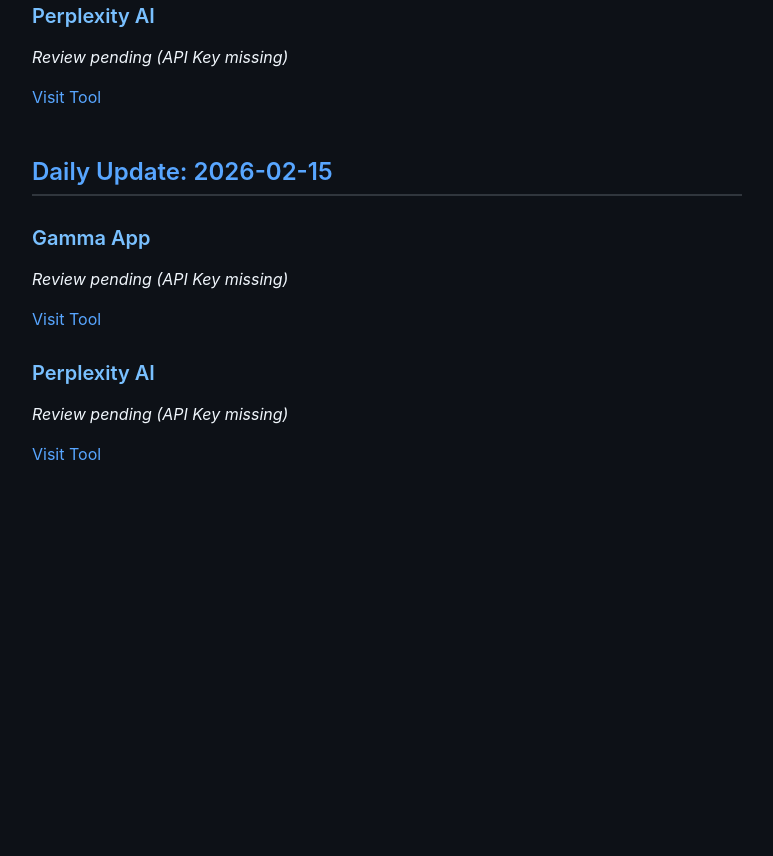
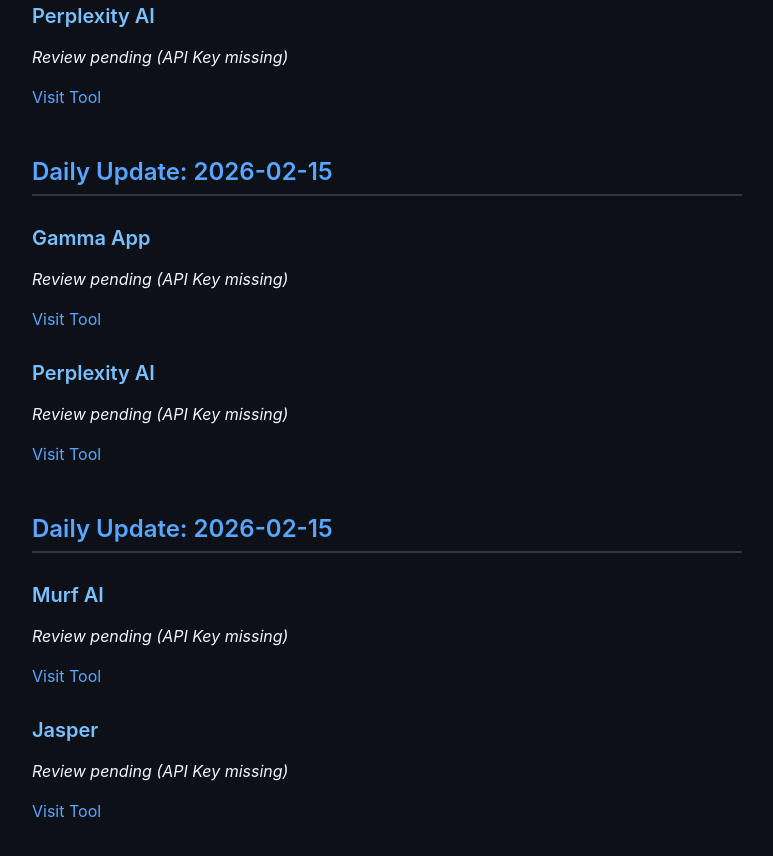
Before and after one commit to virtualsapphirestore/Ai-tools-watchdog, a Jekyll site: the page built from index.md, in a window 1280 px wide and 900 px high, scrolled down 2469 px. Shown: the top 856 px of the window, without its empty margins (253-1026 px from the left). Built offline with Jekyll 4.4.1, drawn with Linux system fonts in a browser that asks for light colours; nearby versions of some CDN libraries; before the commit the page ends 3012 px from its top, so only the background shows below that.

Commit message:
Automated content update

```diff
--- a/index.md
+++ b/index.md
@@ -94,3 +94,16 @@ Welcome to your daily AI tools observatory! Here you will find fresh, automated
 *Review pending (API Key missing)*
 
 [Visit Tool](https://www.perplexity.ai)
+
+## Daily Update: 2026-02-15
+
+### Murf AI
+
+*Review pending (API Key missing)*
+
+[Visit Tool](https://murf.ai)
+### Jasper
+
+*Review pending (API Key missing)*
+
+[Visit Tool](https://jasper.ai)
```
